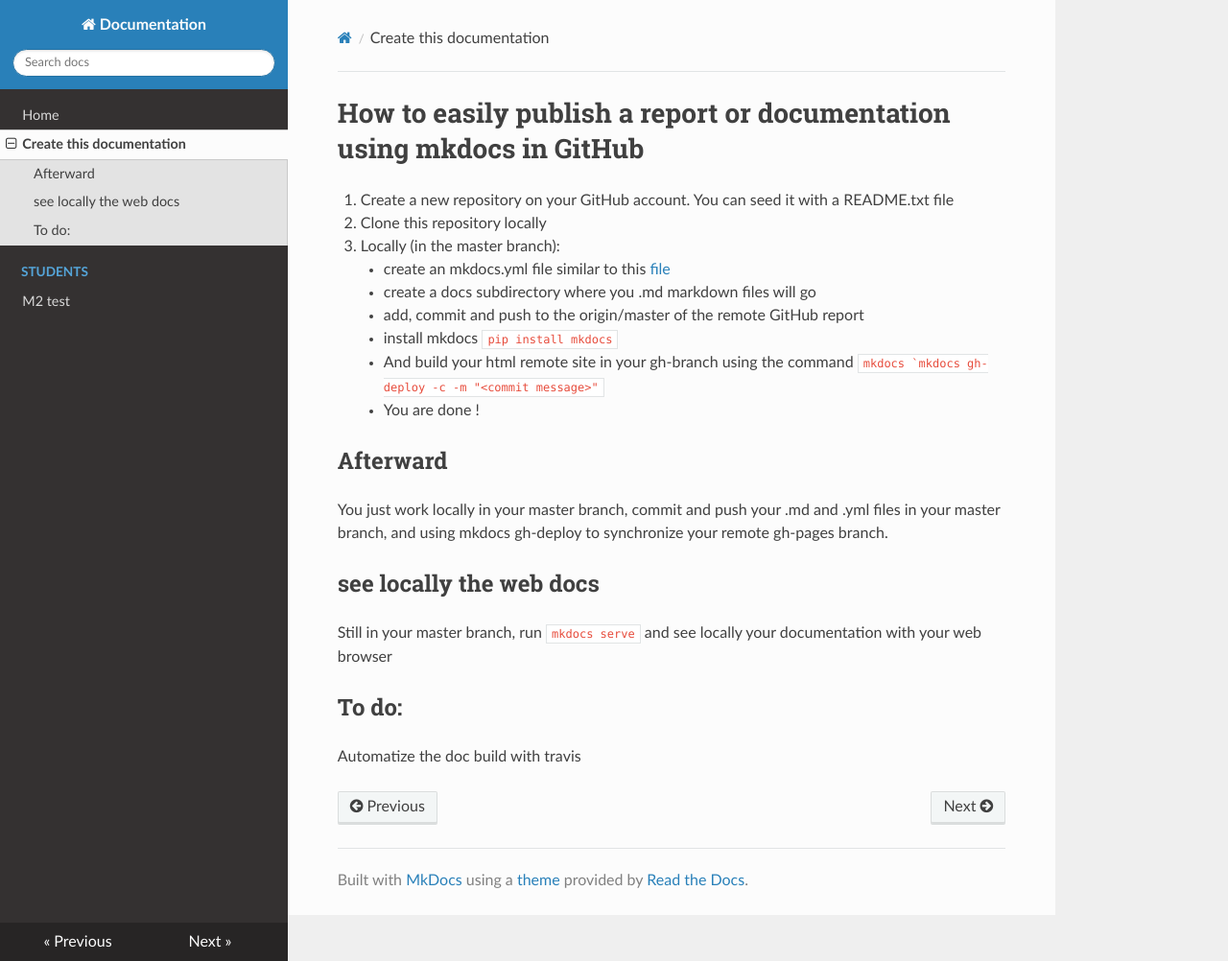
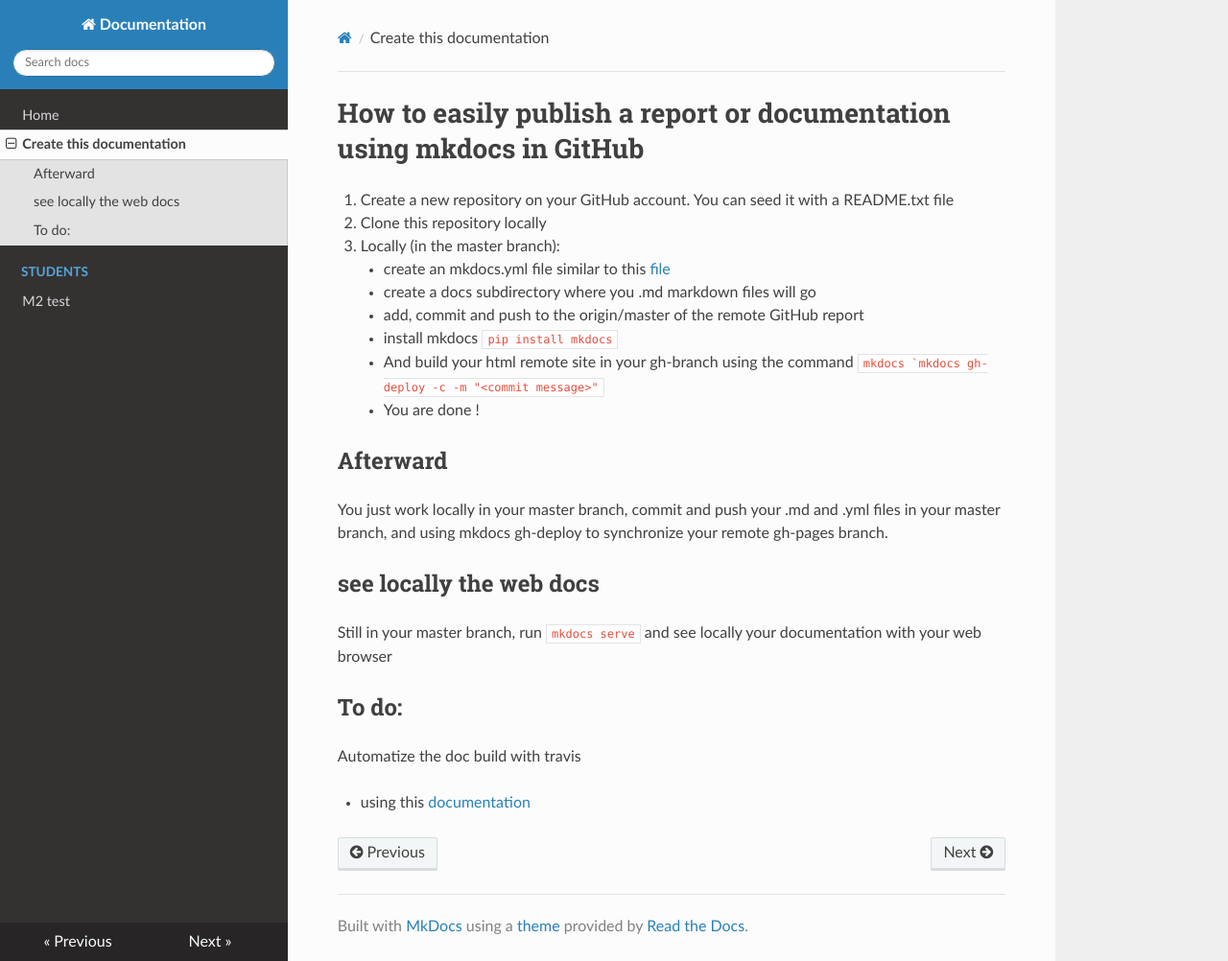
Before and after one commit to drosofff/docs, an MkDocs documentation site: the page built from docs/mkdocs_publishing.md, in a window 1280 px wide and 1002 px high. Shown: the whole window at 96% size. Built offline with MkDocs 1.6.1, drawn with Linux system fonts in a browser that asks for light colours; nearby versions of some CDN libraries; old or Windows-style settings are respelled for this version of MkDocs.

```diff
--- a/docs/mkdocs_publishing.md
+++ b/docs/mkdocs_publishing.md
@@ -22,3 +22,5 @@
 
 ## To do:
 Automatize the doc build with travis
+
+- using this [documentation](http://stackoverflow.com/questions/18027115/committing-via-travis-ci-failing)
```
Also changed, not shown: 1 other file.
